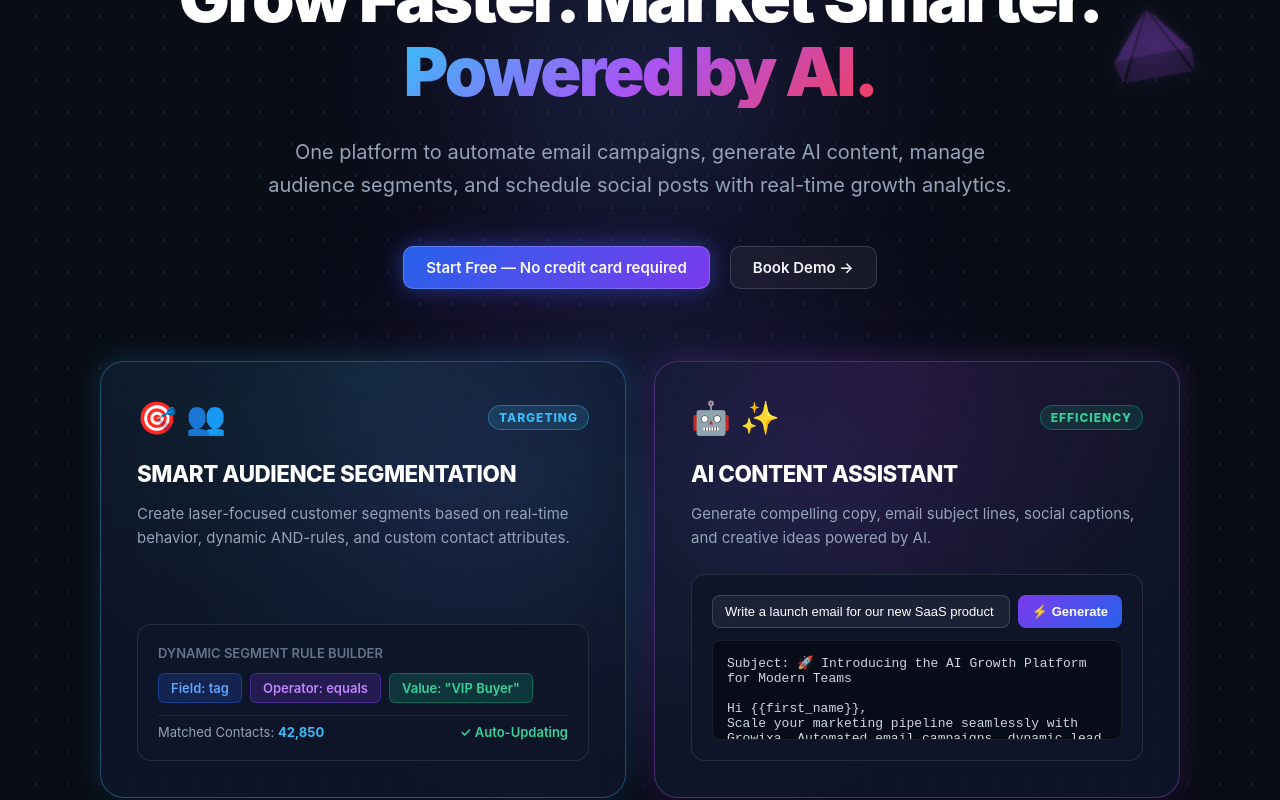
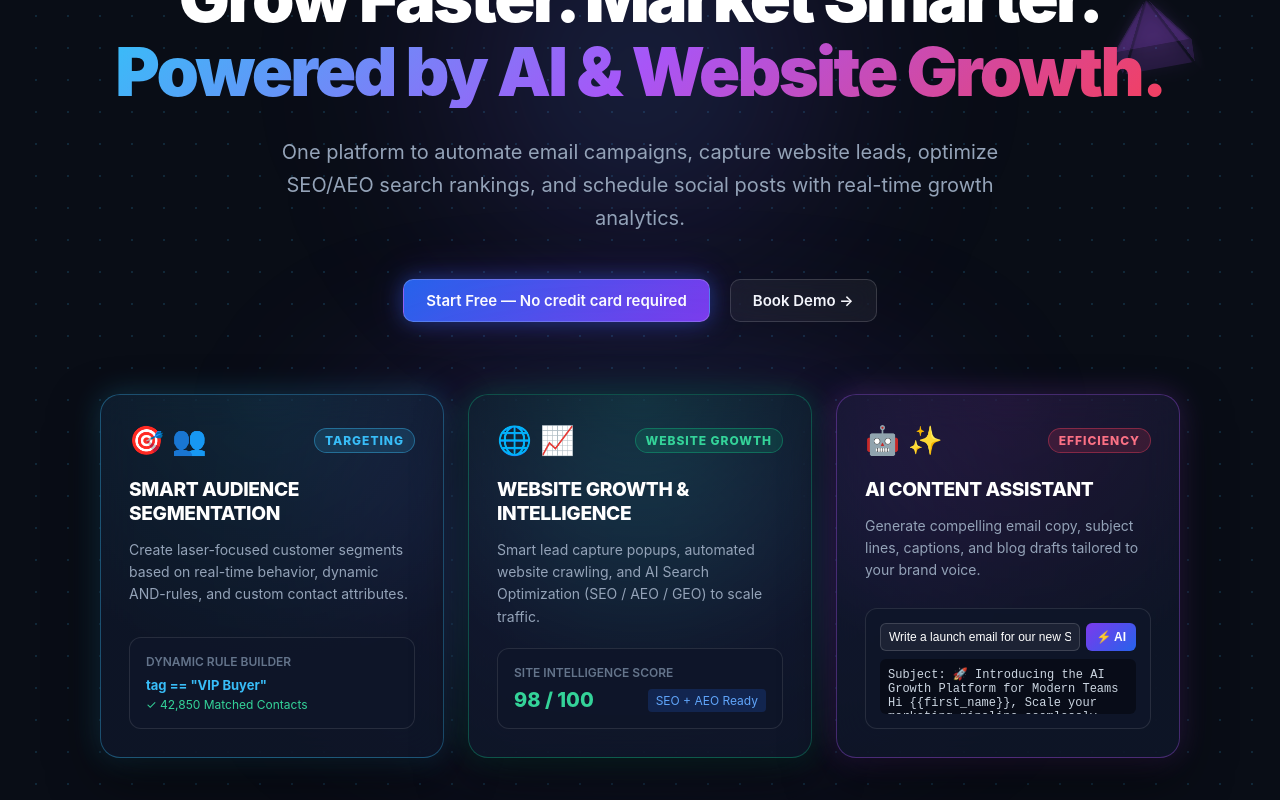
Before and after one commit to Itssushmasharma/growixa_project, a Next.js app in the folder apps/web/: page / in a window 1280 px wide. Shown: the part 340-1140 px from the top of the page. Built offline with nearby package versions, Linux system fonts and the light colour scheme; no server answers.

Commit message:
feat(web): showcase Website Growth & Intelligence capabilities across hero section and AI team grid per PRD
Co-Authored-By: Ravi Kant Yadav <ravikantyadav1918@gmail.com>

```diff
--- a/apps/web/src/app/(marketing)/ai-team-section.tsx
+++ b/apps/web/src/app/(marketing)/ai-team-section.tsx
@@ -4,6 +4,11 @@ import { Card3D } from "@/components/card-3d";
 import styles from "./marketing.module.css";
 
 const aiTeamMembers = [
+  {
+    icon: "🌐",
+    title: "Website Growth Agent",
+    desc: "Automated site crawling, lead capture popups, and AI Search Optimization (SEO / AEO / GEO) to scale organic traffic.",
+  },
   {
     icon: "✍️",
     title: "AI Copywriter",
@@ -29,14 +34,16 @@ const aiTeamMembers = [
     title: "Social Creator",
     desc: "Craft, schedule, and publish platform-optimized posts across LinkedIn, Twitter, Meta, and Instagram.",
   },
-  {
-    icon: "📊",
-    title: "Marketing Analyst",
-    desc: "Instant revenue attribution insights, open/click heatmaps, and actionable growth recommendations.",
-  },
 ];
 
 const pillars = [
+  {
+    badge: "WEBSITE GROWTH",
+    title: "Site Intelligence & Lead Capture",
+    desc: "Smart exit-intent popups, automated website crawling, lead forms, and AI Search Engine Optimization (SEO / AEO / GEO).",
+    accent: "rgba(16, 185, 129, 0.4)",
+    badgeColor: "#34d399",
+  },
   {
     badge: "DELIVERABILITY",
     title: "Email Marketing Engine",
@@ -50,13 +57,6 @@ const pillars = [
     desc: "Visual content calendar, multi-platform publishing, custom hashtags, and post performance analytics.",
     accent: "rgba(168, 85, 247, 0.4)",
     badgeColor: "#c084fc",
-  },
-  {
-    badge: "TARGETING",
-    title: "Smart Segmentation",
-    desc: "Real-time AND-rule engine, contact custom fields, automated list tagging, and consent suppression enforcement.",
-    accent: "rgba(16, 185, 129, 0.4)",
-    badgeColor: "#34d399",
   },
   {
     badge: "EFFICIENCY",
@@ -74,8 +74,8 @@ export function AiTeamSection() {
         <div className={styles.sectionTag}>Autonomous Capabilities</div>
         <h2 className={styles.sectionTitle}>Meet Your AI Marketing Team</h2>
         <p className={styles.sectionSub}>
-          Replace fragmented tools with AI agents designed to handle campaign drafting, audience
-          targeting, and analytics.
+          Replace fragmented tools with AI agents designed to handle website growth, email
+          campaigns, audience targeting, and analytics.
         </p>
       </div>
 
--- a/apps/web/src/app/(marketing)/hero-section.tsx
+++ b/apps/web/src/app/(marketing)/hero-section.tsx
@@ -34,12 +34,12 @@ export function HeroSection() {
 
         <h1 className={styles.heroTitle}>
           Grow Faster. Market Smarter. <br />
-          <span className={styles.gradientText}>Powered by AI.</span>
+          <span className={styles.gradientText}>Powered by AI & Website Growth.</span>
         </h1>
 
         <p className={styles.heroSub}>
-          One platform to automate email campaigns, generate AI content, manage audience segments,
-          and schedule social posts with real-time growth analytics.
+          One platform to automate email campaigns, capture website leads, optimize SEO/AEO search
+          rankings, and schedule social posts with real-time growth analytics.
         </p>
 
         <div className={styles.heroCtas}>
@@ -56,7 +56,7 @@ export function HeroSection() {
       <div className={styles.heroPreviewWrapper} style={{ position: "relative", zIndex: 2 }}>
         <div className={styles.glowBg} />
 
-        <div style={{ display: "grid", gridTemplateColumns: "repeat(2, 1fr)", gap: "1.75rem" }}>
+        <div style={{ display: "grid", gridTemplateColumns: "repeat(3, 1fr)", gap: "1.5rem" }}>
           {/* 3D Glass Card 1: Smart Audience Segmentation */}
           <Card3D depth={16}>
             <div
@@ -64,8 +64,8 @@ export function HeroSection() {
                 background:
                   "radial-gradient(circle at 50% 0%, rgba(56, 189, 248, 0.15), rgba(15, 23, 42, 0.8) 70%)",
                 border: "1px solid rgba(56, 189, 248, 0.35)",
-                borderRadius: "24px",
-                padding: "2.25rem",
+                borderRadius: "20px",
+                padding: "1.75rem",
                 textAlign: "left",
                 boxShadow: "0 20px 50px rgba(0, 0, 0, 0.5), 0 0 30px rgba(56, 189, 248, 0.25)",
                 backdropFilter: "blur(20px)",
@@ -81,10 +81,10 @@ export function HeroSection() {
                     display: "flex",
                     alignItems: "center",
                     justifyContent: "space-between",
-                    marginBottom: "1.25rem",
+                    marginBottom: "1rem",
                   }}
                 >
-                  <div style={{ fontSize: "2rem" }}>🎯 👥</div>
+                  <div style={{ fontSize: "1.75rem" }}>🎯 👥</div>
                   <span
                     style={{
                       background: "rgba(56, 189, 248, 0.15)",
@@ -103,7 +103,7 @@ export function HeroSection() {
 
                 <h3
                   style={{
-                    fontSize: "1.4rem",
+                    fontSize: "1.2rem",
                     fontWeight: 800,
                     color: "#ffffff",
                     marginBottom: "0.5rem",
@@ -114,10 +114,10 @@ export function HeroSection() {
                 </h3>
                 <p
                   style={{
-                    fontSize: "0.9375rem",
+                    fontSize: "0.875rem",
                     color: "#94a3b8",
                     lineHeight: 1.6,
-                    marginBottom: "1.5rem",
+                    marginBottom: "1.25rem",
                   }}
                 >
                   Create laser-focused customer segments based on real-time behavior, dynamic
@@ -125,104 +125,160 @@ export function HeroSection() {
                 </p>
               </div>
 
-              {/* Native Dynamic Rule Widget */}
+              {/* Dynamic Rule Widget */}
               <div
                 style={{
                   background: "rgba(15, 23, 42, 0.9)",
                   border: "1px solid rgba(255, 255, 255, 0.1)",
-                  borderRadius: "14px",
-                  padding: "1.25rem",
+                  borderRadius: "12px",
+                  padding: "1rem",
                 }}
               >
                 <div
                   style={{
-                    fontSize: "0.8125rem",
+                    fontSize: "0.75rem",
                     color: "#64748b",
                     fontWeight: 600,
-                    marginBottom: "0.75rem",
+                    marginBottom: "0.5rem",
                   }}
                 >
-                  DYNAMIC SEGMENT RULE BUILDER
+                  DYNAMIC RULE BUILDER
                 </div>
-
                 <div
                   style={{
-                    display: "flex",
-                    gap: "0.5rem",
-                    flexWrap: "wrap",
-                    marginBottom: "0.75rem",
+                    fontSize: "0.8125rem",
+                    color: "#38bdf8",
+                    fontWeight: 700,
+                    marginBottom: "0.25rem",
                   }}
                 >
-                  <span
-                    style={{
-                      background: "rgba(37, 99, 235, 0.2)",
-                      color: "#60a5fa",
-                      padding: "0.375rem 0.75rem",
-                      borderRadius: "6px",
-                      fontSize: "0.8125rem",
-                      fontWeight: 600,
-                      border: "1px solid rgba(37, 99, 235, 0.4)",
-                    }}
-                  >
-                    Field: tag
-                  </span>
-                  <span
-                    style={{
-                      background: "rgba(124, 58, 237, 0.2)",
-                      color: "#c084fc",
-                      padding: "0.375rem 0.75rem",
-                      borderRadius: "6px",
-                      fontSize: "0.8125rem",
-                      fontWeight: 600,
-                      border: "1px solid rgba(124, 58, 237, 0.4)",
-                    }}
-                  >
-                    Operator: equals
-                  </span>
-                  <span
-                    style={{
-                      background: "rgba(16, 185, 129, 0.2)",
-                      color: "#34d399",
-                      padding: "0.375rem 0.75rem",
-                      borderRadius: "6px",
-                      fontSize: "0.8125rem",
-                      fontWeight: 600,
-                      border: "1px solid rgba(16, 185, 129, 0.4)",
-                    }}
-                  >
-                    Value: &quot;VIP Buyer&quot;
-                  </span>
+                  tag == &quot;VIP Buyer&quot;
                 </div>
+                <div style={{ fontSize: "0.75rem", color: "#34d399" }}>
+                  ✓ 42,850 Matched Contacts
+                </div>
+              </div>
+            </div>
+          </Card3D>
 
+          {/* 3D Glass Card 2: Website Growth & Intelligence */}
+          <Card3D depth={16}>
+            <div
+              style={{
+                background:
+                  "radial-gradient(circle at 50% 0%, rgba(16, 185, 129, 0.15), rgba(15, 23, 42, 0.8) 70%)",
+                border: "1px solid rgba(16, 185, 129, 0.35)",
+                borderRadius: "20px",
+                padding: "1.75rem",
+                textAlign: "left",
+                boxShadow: "0 20px 50px rgba(0, 0, 0, 0.5), 0 0 30px rgba(16, 185, 129, 0.25)",
+                backdropFilter: "blur(20px)",
+                height: "100%",
+                display: "flex",
+                flexDirection: "column",
+                justifyContent: "space-between",
+              }}
+            >
+              <div>
                 <div
                   style={{
                     display: "flex",
                     alignItems: "center",
                     justifyContent: "space-between",
-                    paddingTop: "0.5rem",
-                    borderTop: "1px solid rgba(255, 255, 255, 0.08)",
-                    fontSize: "0.8125rem",
-                    color: "#94a3b8",
+                    marginBottom: "1rem",
                   }}
                 >
-                  <span>
-                    Matched Contacts: <strong style={{ color: "#38bdf8" }}>42,850</strong>
+                  <div style={{ fontSize: "1.75rem" }}>🌐 📈</div>
+                  <span
+                    style={{
+                      background: "rgba(16, 185, 129, 0.15)",
+                      border: "1px solid rgba(16, 185, 129, 0.4)",
+                      color: "#34d399",
+                      fontSize: "0.75rem",
+                      fontWeight: 800,
+                      padding: "0.25rem 0.625rem",
+                      borderRadius: "9999px",
+                      letterSpacing: "0.08em",
+                    }}
+                  >
+                    WEBSITE GROWTH
                   </span>
-                  <span style={{ color: "#34d399", fontWeight: 600 }}>✓ Auto-Updating</span>
+                </div>
+
+                <h3
+                  style={{
+                    fontSize: "1.2rem",
+                    fontWeight: 800,
+                    color: "#ffffff",
+                    marginBottom: "0.5rem",
+                    letterSpacing: "-0.02em",
+                  }}
+                >
+                  WEBSITE GROWTH & INTELLIGENCE
+                </h3>
+                <p
+                  style={{
+                    fontSize: "0.875rem",
+                    color: "#94a3b8",
+                    lineHeight: 1.6,
+                    marginBottom: "1.25rem",
+                  }}
+                >
+                  Smart lead capture popups, automated website crawling, and AI Search Optimization
+                  (SEO / AEO / GEO) to scale traffic.
+                </p>
+              </div>
+
+              {/* Website Growth Widget */}
+              <div
+                style={{
+                  background: "rgba(15, 23, 42, 0.9)",
+                  border: "1px solid rgba(255, 255, 255, 0.1)",
+                  borderRadius: "12px",
+                  padding: "1rem",
+                }}
+              >
+                <div
+                  style={{
+                    fontSize: "0.75rem",
+                    color: "#64748b",
+                    fontWeight: 600,
+                    marginBottom: "0.5rem",
+                  }}
+                >
+                  SITE INTELLIGENCE SCORE
+                </div>
+                <div
+                  style={{ display: "flex", alignItems: "center", justifyContent: "space-between" }}
+                >
+                  <span style={{ fontSize: "1.25rem", fontWeight: 800, color: "#34d399" }}>
+                    98 / 100
+                  </span>
+                  <span
+                    style={{
+                      fontSize: "0.75rem",
+                      color: "#60a5fa",
+                      background: "rgba(37, 99, 235, 0.2)",
+                      padding: "0.25rem 0.5rem",
+                      borderRadius: "4px",
+                    }}
+                  >
+                    SEO + AEO Ready
+                  </span>
                 </div>
               </div>
             </div>
           </Card3D>
 
-          {/* 3D Glass Card 2: AI Content Assistant */}
+          {/* 3D Glass Card 3: AI Content Assistant */}
           <Card3D depth={16}>
             <div
               style={{
                 background:
                   "radial-gradient(circle at 50% 0%, rgba(168, 85, 247, 0.15), rgba(15, 23, 42, 0.8) 70%)",
                 border: "1px solid rgba(168, 85, 247, 0.35)",
-                borderRadius: "24px",
-                padding: "2.25rem",
+                borderRadius: "20px",
+                padding: "1.75rem",
                 textAlign: "left",
                 boxShadow: "0 20px 50px rgba(0, 0, 0, 0.5), 0 0 30px rgba(168, 85, 247, 0.25)",
                 backdropFilter: "blur(20px)",
@@ -238,15 +294,15 @@ export function HeroSection() {
                     display: "flex",
                     alignItems: "center",
                     justifyContent: "space-between",
-                    marginBottom: "1.25rem",
+                    marginBottom: "1rem",
                   }}
                 >
-                  <div style={{ fontSize: "2rem" }}>🤖 ✨</div>
+                  <div style={{ fontSize: "1.75rem" }}>🤖 ✨</div>
                   <span
                     style={{
-                      background: "rgba(16, 185, 129, 0.15)",
-                      border: "1px solid rgba(16, 185, 129, 0.4)",
-                      color: "#34d399",
+                      background: "rgba(244, 63, 94, 0.15)",
+                      border: "1px solid rgba(244, 63, 94, 0.4)",
+                      color: "#fb7185",
                       fontSize: "0.75rem",
                       fontWeight: 800,
                       padding: "0.25rem 0.625rem",
@@ -260,7 +316,7 @@ export function HeroSection() {
 
                 <h3
                   style={{
-                    fontSize: "1.4rem",
+                    fontSize: "1.2rem",
                     fontWeight: 800,
                     color: "#ffffff",
                     marginBottom: "0.5rem",
@@ -271,27 +327,27 @@ export function HeroSection() {
                 </h3>
                 <p
                   style={{
-                    fontSize: "0.9375rem",
+                    fontSize: "0.875rem",
                     color: "#94a3b8",
                     lineHeight: 1.6,
-                    marginBottom: "1.5rem",
+                    marginBottom: "1.25rem",
                   }}
                 >
-                  Generate compelling copy, email subject lines, social captions, and creative ideas
-                  powered by AI.
+                  Generate compelling email copy, subject lines, captions, and blog drafts tailored
+                  to your brand voice.
                 </p>
               </div>
 
-              {/* Native Interactive AI Copy Generator Widget */}
+              {/* Interactive AI Widget */}
               <div
                 style={{
                   background: "rgba(15, 23, 42, 0.9)",
                   border: "1px solid rgba(255, 255, 255, 0.1)",
-                  borderRadius: "14px",
-                  padding: "1.25rem",
+                  borderRadius: "12px",
+                  padding: "0.875rem",
                 }}
               >
-                <div style={{ display: "flex", gap: "0.5rem", marginBottom: "0.75rem" }}>
+                <div style={{ display: "flex", gap: "0.375rem", marginBottom: "0.5rem" }}>
                   <input
                     type="text"
                     value={aiPrompt}
@@ -300,13 +356,12 @@ export function HeroSection() {
                       flex: 1,
                       background: "rgba(255, 255, 255, 0.06)",
                       border: "1px solid rgba(255, 255, 255, 0.15)",
-                      borderRadius: "8px",
-                      padding: "0.5rem 0.75rem",
+                      borderRadius: "6px",
+                      padding: "0.375rem 0.5rem",
                       color: "#ffffff",
-                      fontSize: "0.8125rem",
+                      fontSize: "0.75rem",
                       outline: "none",
                     }}
-                    placeholder="Enter prompt..."
                   />
                   <button
                     onClick={handleGenerate}
@@ -315,28 +370,25 @@ export function HeroSection() {
                       background: "linear-gradient(135deg, #7c3aed, #2563eb)",
                       color: "white",
                       border: "none",
-                      borderRadius: "8px",
-                      padding: "0.5rem 0.875rem",
-                      fontSize: "0.8125rem",
+                      borderRadius: "6px",
+                      padding: "0.375rem 0.625rem",
+                      fontSize: "0.75rem",
                       fontWeight: 700,
                       cursor: "pointer",
                       whiteSpace: "nowrap",
                     }}
                   >
-                    {isGenerating ? "Generating..." : "⚡ Generate"}
+                    {isGenerating ? "..." : "⚡ AI"}
                   </button>
                 </div>
-
                 <div
                   style={{
                     background: "rgba(0, 0, 0, 0.4)",
-                    border: "1px solid rgba(255, 255, 255, 0.08)",
-                    borderRadius: "8px",
-                    padding: "0.875rem",
-                    fontSize: "0.8125rem",
+                    borderRadius: "6px",
+                    padding: "0.5rem",
+                    fontSize: "0.75rem",
                     color: "#cbd5e1",
-                    whiteSpace: "pre-wrap",
-                    maxHeight: "100px",
+                    maxHeight: "55px",
                     overflowY: "auto",
                     fontFamily: "monospace",
                   }}
```
